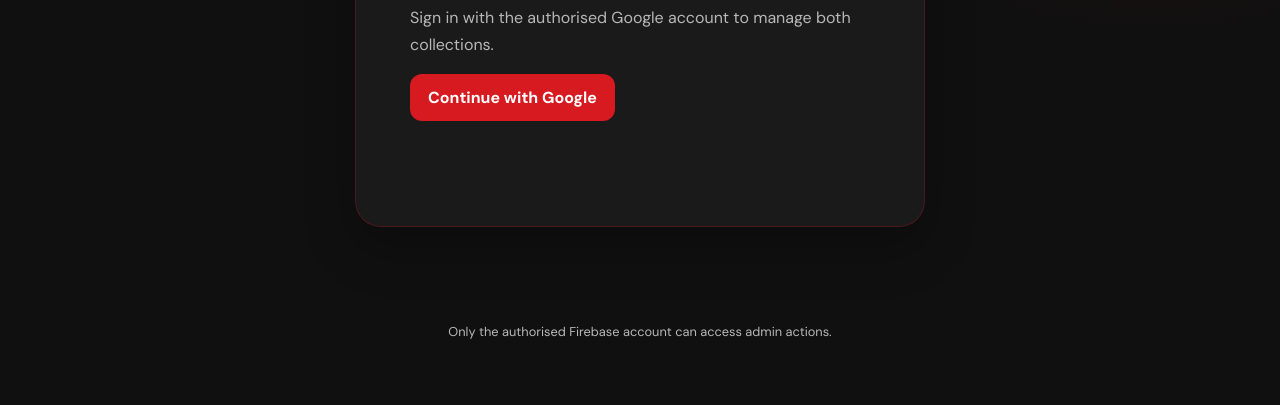
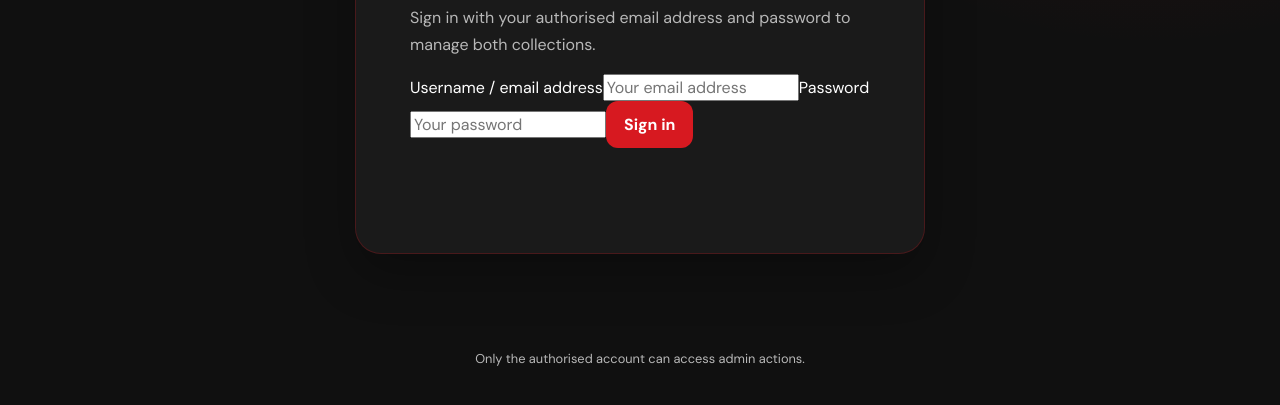
Before and after one commit to KingNathz21/NathanWishlist, a plain HTML site: page admin.html in a window 1280 px wide. Shown: the part 435-840 px from the top of the page. Drawn offline with Linux system fonts and the light colour scheme; no server answers.

Commit message:
Replace Google login panel with email and password form

```diff
--- a/admin.html
+++ b/admin.html
@@ -2,7 +2,7 @@
 <html lang="en-GB"><head><meta charset="utf-8"><meta name="viewport" content="width=device-width,initial-scale=1"><meta name="theme-color" content="#D71920"><title>Wishlist Admin · Nathan's Wishlist</title><link rel="preconnect" href="https://fonts.googleapis.com"><link rel="preconnect" href="https://fonts.gstatic.com" crossorigin><link href="https://fonts.googleapis.com/css2?family=DM+Sans:wght@400;500;600;700&family=Space+Grotesk:wght@600;700&display=swap" rel="stylesheet"><link rel="stylesheet" href="style.css"><link rel="stylesheet" href="admin.css"></head>
 <body class="admin-body"><main class="admin-shell">
 <header class="admin-header"><a class="admin-brand" href="index.html">← <span>Nathan's Wishlist</span></a><nav class="admin-page-nav" aria-label="Wishlist pages"><a href="index.html?list=main">Main wishlist</a><a href="index.html?list=christmas">Christmas wishlist</a></nav><span class="admin-tag">PRIVATE ADMIN</span></header>
-<section id="loginPanel" class="admin-login"><p class="eyebrow">RESTRICTED ACCESS</p><h1>Wishlist <span>admin.</span></h1><p>Sign in with the authorised Google account to manage both collections.</p><button id="googleLogin" class="admin-primary">Continue with Google</button><p id="authMessage" class="admin-message" role="status"></p></section>
+<section id="loginPanel" class="admin-login"><p class="eyebrow">RESTRICTED ACCESS</p><h1>Wishlist <span>admin.</span></h1><p>Sign in with your authorised email address and password to manage both collections.</p><form id="loginForm" class="admin-login-form"><label for="loginEmail">Username / email address</label><input id="loginEmail" type="email" autocomplete="username" required placeholder="Your email address"><label for="loginPassword">Password</label><input id="loginPassword" type="password" autocomplete="current-password" required placeholder="Your password"><button id="emailLogin" type="submit" class="admin-primary">Sign in</button></form><p id="authMessage" class="admin-message" role="status"></p></section>
 <section id="dashboard" hidden><div class="admin-title-row"><div><p class="eyebrow">CONTROL CENTRE</p><h1>Manage your <span>wishlist.</span></h1><p id="signedInAs" class="admin-muted"></p></div><button id="logout" class="admin-secondary">Sign out</button></div>
 <div class="admin-toolbar"><div class="admin-tabs"><button class="active" data-list="main">Main Wishlist</button><button data-list="christmas">Christmas Wishlist</button><button data-list="archived">Previous Wishes</button></div><div class="admin-toolbar-actions"><button id="importExisting" class="admin-secondary">Import existing wishes</button><button id="addItem" class="admin-primary">＋ Add item</button></div></div>
 <p id="adminStatus" class="admin-message" role="status"></p><div id="itemsList" class="admin-items"></div>
@@ -11,5 +11,5 @@
 <label class="wide">Item name *<input id="name" required maxlength="160"></label><div class="wide list-checks"><span class="field-label">Add to wishlist</span><label class="check-field"><input id="listMain" type="checkbox"> Main Wishlist</label><label class="check-field"><input id="listChristmas" type="checkbox"> Christmas Wishlist</label></div>
 <label>Wishlist group<input id="wishlist" value="General"></label><label>Category<input id="category" value="Other"></label><label>Brand<input id="brand"></label><label>Store<input id="store"></label><label>Price (£)<input id="price" type="number" min="0" step=".01"></label><label>Quantity<input id="quantity" type="number" min="1" max="99" value="1"></label>
 <label>Priority<select id="priority"><option>High</option><option selected>Medium</option><option>Low</option></select></label><label>Date added<input id="dateAdded" type="date"></label><label class="wide">Description<textarea id="description" rows="2"></textarea></label><label class="wide">Notes<textarea id="notes" rows="2"></textarea></label><label class="wide">Image URL<input id="image" type="url" placeholder="https://…"></label><div class="wide fetch-row"><label>Product link<input id="link" type="url" placeholder="https://…"></label><button type="button" id="fetchProduct" class="admin-secondary">Fetch details</button></div><p id="productFetchStatus" class="admin-message wide" role="status"></p><label class="check-field"><input id="purchased" type="checkbox"> Mark as purchased</label></div><div class="form-actions"><button type="submit" class="admin-primary" id="saveItem">Save item</button></div></form>
-</section><p class="admin-foot">Only the authorised Firebase account can access admin actions.</p></main>
+</section><p class="admin-foot">Only the authorised account can access admin actions.</p></main>
 <script src="wishlist-firebase-config.js"></script><script src="wishlist-data.js"></script><script type="module" src="admin.js"></script></body></html>
```
